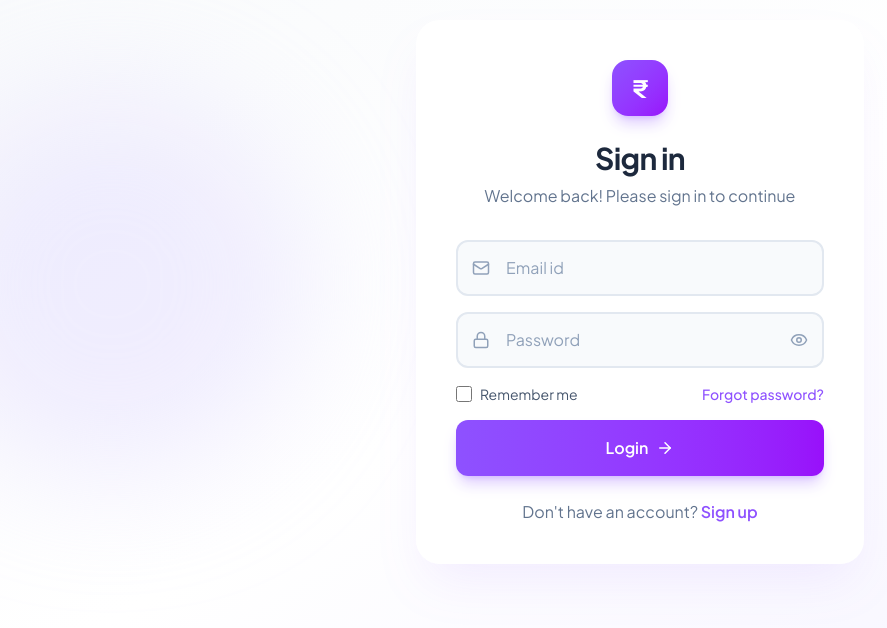
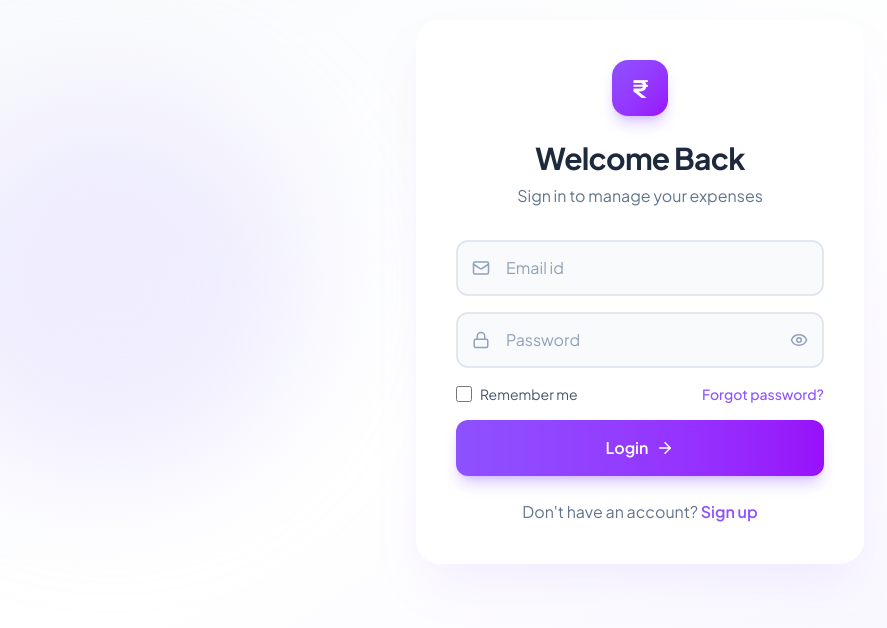
Before and after one commit to prat-glitch/Financial-Dashboard, a React (Vite) app in the folder client/: page /login in a window 1280 px wide. Shown: the part 108-736 px from the top of the page, without its empty margins (0-887 px from the left). Built offline with nearby package versions, Linux system fonts and the light colour scheme.

Commit message:
Update Auth form - remove Google, change title

```diff
--- a/client/src/components/Auth.jsx
+++ b/client/src/components/Auth.jsx
@@ -101,11 +101,11 @@ const Auth = ({ onLogin, isDarkMode }) => {
           <h1 className={`text-2xl sm:text-3xl font-bold tracking-tight ${
             isDarkMode ? 'text-white' : 'text-slate-800'
           }`}>
-            {isLogin ? 'Sign in' : 'Create Account'}
+            {isLogin ? 'Welcome Back' : 'Create Account'}
           </h1>
           <p className={`mt-2 text-sm sm:text-base ${isDarkMode ? 'text-slate-400' : 'text-slate-500'}`}>
             {isLogin
-              ? 'Welcome back! Please sign in to continue'
+              ? 'Sign in to manage your expenses'
               : 'Start your expense tracking journey'}
           </p>
         </div>
```
